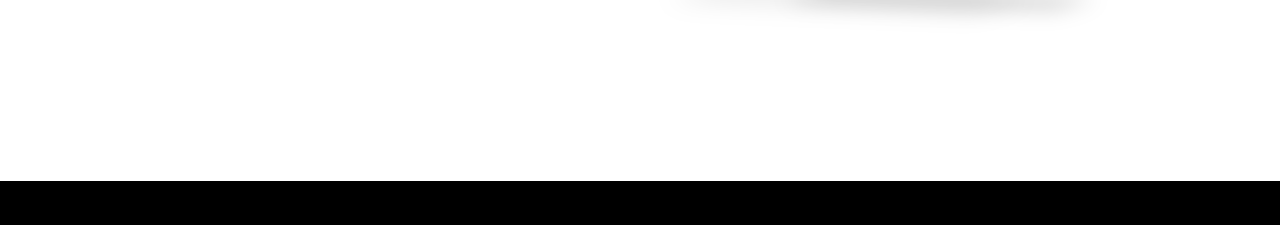
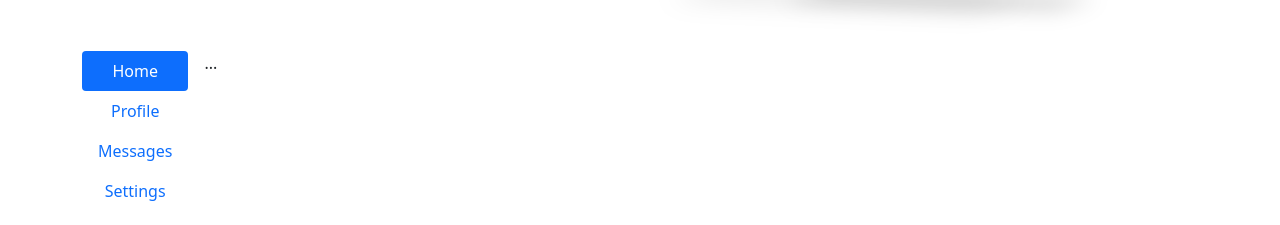
Before and after one commit to alexpozdnii97/tosezafitow.com, a plain HTML site: page html/index.html in a window 1280 px wide. Shown: the part 3953-4178 px from the top of the page. Drawn offline with Linux system fonts and the light colour scheme; files whose address does not match are found by name.

Commit message:
added Best By section in index.html

```diff
--- a/html/index.html
+++ b/html/index.html
@@ -162,7 +162,7 @@
                 </a>
                 <a class="about_link" href="#">
                     <div class="about_points">
-                         <h3>Fitness news</h3>
+                        <h3>Fitness news</h3>
                         <p class="main_them_text about_text">Through the News category, you will be able to stay up to date on all of the things happening within the world of bodybuilding and fitness and have the latest information.
                              Here, you will find updates on all of the events, changes, and challenges occurring on a global scale.</p>
                          <span>
@@ -210,6 +210,41 @@
 
 
     <!-- Best by Tose Zafirow -->
+
+
+    <div class="bestby_section">
+        <div class="container">
+            <div class="row">
+                <div class="d-flex align-items-start">
+                    <div class="nav flex-column nav-pills me-3" id="v-pills-tab" role="tablist" aria-orientation="vertical">
+                        <button class="nav-link active" id="v-pills-home-tab" data-bs-toggle="pill" data-bs-target="#v-pills-home"
+                            type="button" role="tab" aria-controls="v-pills-home" aria-selected="true">Home</button>
+                        <button class="nav-link" id="v-pills-profile-tab" data-bs-toggle="pill" data-bs-target="#v-pills-profile"
+                            type="button" role="tab" aria-controls="v-pills-profile" aria-selected="false">Profile</button>
+                        <button class="nav-link" id="v-pills-messages-tab" data-bs-toggle="pill" data-bs-target="#v-pills-messages"
+                            type="button" role="tab" aria-controls="v-pills-messages" aria-selected="false">Messages</button>
+                        <button class="nav-link" id="v-pills-settings-tab" data-bs-toggle="pill" data-bs-target="#v-pills-settings"
+                            type="button" role="tab" aria-controls="v-pills-settings" aria-selected="false">Settings</button>
+                    </div>
+                    <div class="tab-content" id="v-pills-tabContent">
+                        <div class="tab-pane fade show active" id="v-pills-home" role="tabpanel" aria-labelledby="v-pills-home-tab">
+                            ...
+                        </div>
+                        <div class="tab-pane fade" id="v-pills-profile" role="tabpanel" aria-labelledby="v-pills-profile-tab">
+                            ...</div>
+                        <div class="tab-pane fade" id="v-pills-messages" role="tabpanel" aria-labelledby="v-pills-messages-tab">
+                            ...
+                        </div>
+                        <div class="tab-pane fade" id="v-pills-settings" role="tabpanel" aria-labelledby="v-pills-settings-tab">
+                            ...
+                        </div>
+                    </div>
+                </div>
+            </div>
+        </div>
+    </div>
+
+    <!-- Best by -- End -->
 
 
 
```
